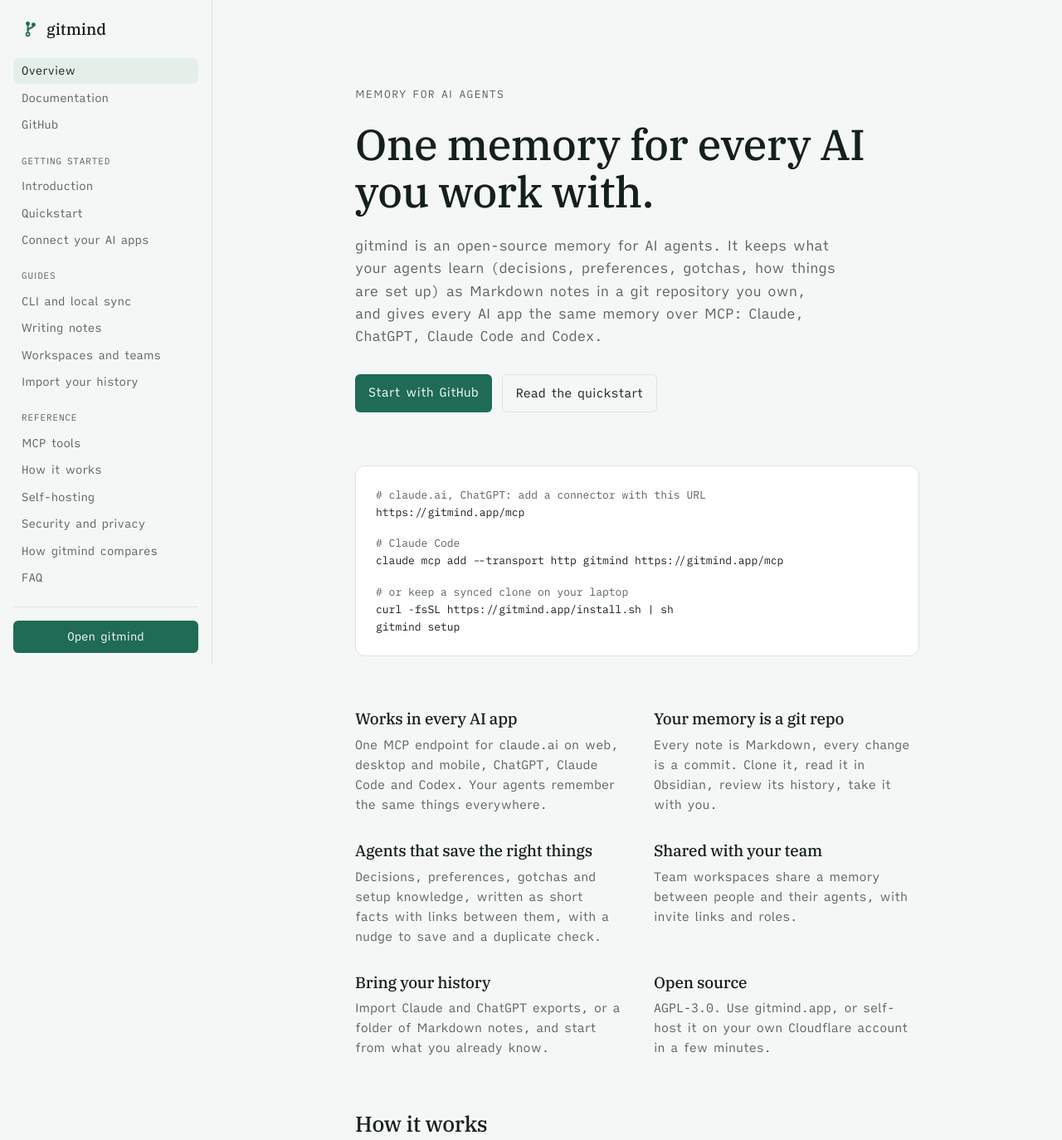
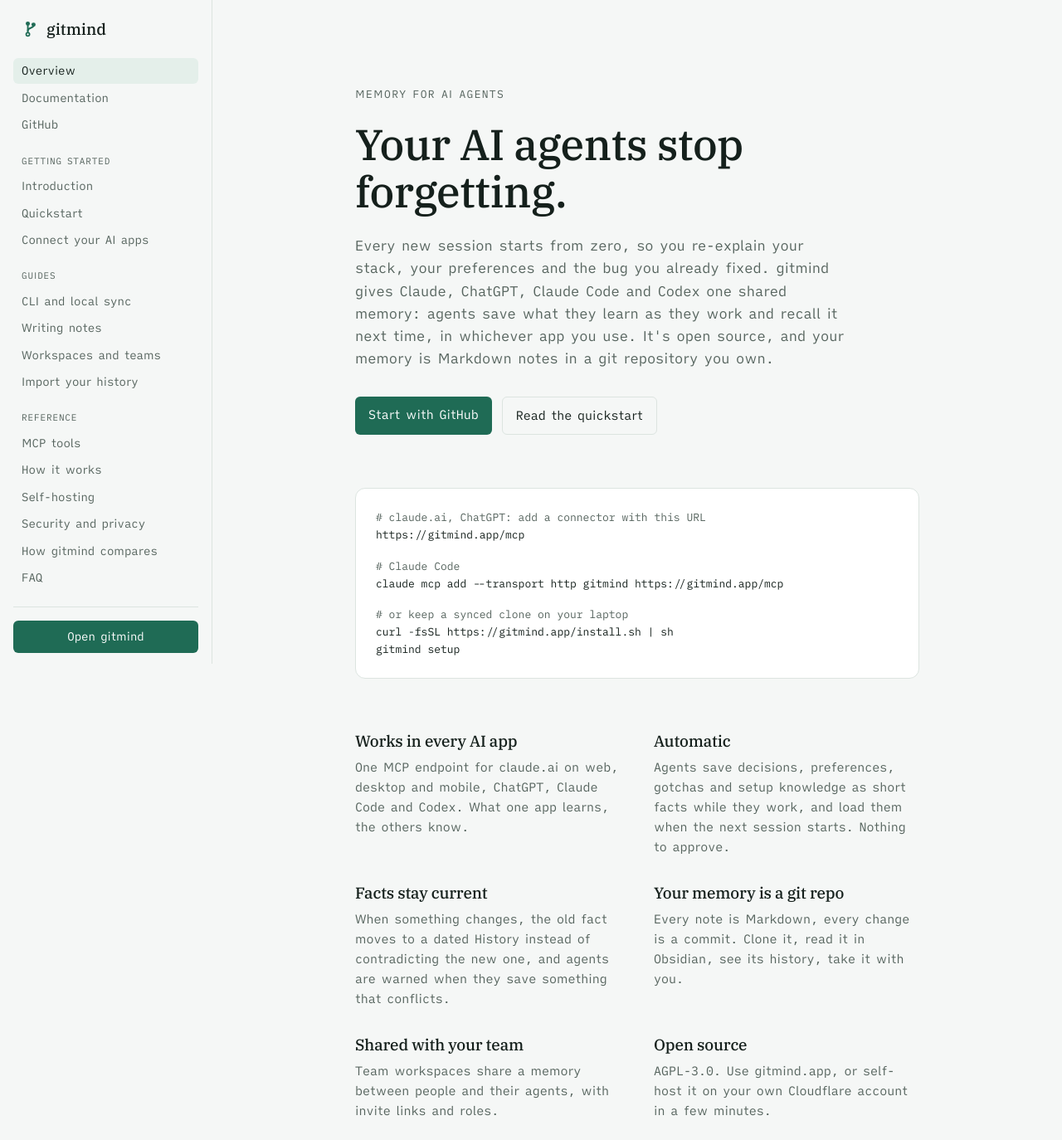
Before and after one commit to dunkbing/gitmind, an Astro site in the folder cloud/site/: page / in a window 1280 px wide. Shown: the top 1374 px of the page at 83% size. Built offline with nearby package versions, Linux system fonts and the light colour scheme; Astro itself is replaced by a stand-in of ours.

Commit message:
Introduce gitmind by the problem it solves: agents that stop forgetting

```diff
--- a/cloud/site/src/layouts/Base.astro
+++ b/cloud/site/src/layouts/Base.astro
@@ -18,7 +18,7 @@ const { title, description, jsonLd, type = "website", modified, markdown, noinde
 const canonical = new URL(Astro.url.pathname, Astro.site).toString();
 const fullTitle = title === "gitmind" ? "gitmind: shared memory for Claude, ChatGPT, Claude Code and Codex" : `${title} · gitmind`;
 const image = new URL("/og.png", Astro.site).toString();
-const imageAlt = "gitmind: one memory for every AI you work with. Markdown notes in a git repository you own, shared over MCP.";
+const imageAlt = "gitmind: your AI agents stop forgetting. One memory shared by Claude, ChatGPT, Claude Code and Codex, as Markdown notes in a git repository you own.";
 ---
 <!doctype html>
 <html lang="en">
--- a/cloud/site/src/pages/index.astro
+++ b/cloud/site/src/pages/index.astro
@@ -3,13 +3,13 @@ import Base from "../layouts/Base.astro";
 import { DEFINITION, REPO, SITE } from "../lib/site.mjs";
 
 const description =
-	"gitmind gives Claude, ChatGPT, Claude Code and Codex one shared memory: Markdown notes in a git repository you own, served to every AI app over MCP.";
+	"Your AI agents stop forgetting. gitmind gives Claude, ChatGPT, Claude Code and Codex one shared memory: Markdown notes in a git repository you own, served to every AI app over MCP.";
 const features = [
-	["Works in every AI app", "One MCP endpoint for claude.ai on web, desktop and mobile, ChatGPT, Claude Code and Codex. Your agents remember the same things everywhere."],
-	["Your memory is a git repo", "Every note is Markdown, every change is a commit. Clone it, read it in Obsidian, review its history, take it with you."],
-	["Agents that save the right things", "Decisions, preferences, gotchas and setup knowledge, written as short facts with links between them, with a nudge to save and a duplicate check."],
+	["Works in every AI app", "One MCP endpoint for claude.ai on web, desktop and mobile, ChatGPT, Claude Code and Codex. What one app learns, the others know."],
+	["Automatic", "Agents save decisions, preferences, gotchas and setup knowledge as short facts while they work, and load them when the next session starts. Nothing to approve."],
+	["Facts stay current", "When something changes, the old fact moves to a dated History instead of contradicting the new one, and agents are warned when they save something that conflicts."],
+	["Your memory is a git repo", "Every note is Markdown, every change is a commit. Clone it, read it in Obsidian, see its history, take it with you."],
 	["Shared with your team", "Team workspaces share a memory between people and their agents, with invite links and roles."],
-	["Bring your history", "Import Claude and ChatGPT exports, or a folder of Markdown notes, and start from what you already know."],
 	["Open source", "AGPL-3.0. Use gitmind.app, or self-host it on your own Cloudflare account in a few minutes."],
 ];
 // Questions people ask AI search about agent memory. Answers are HTML; the
@@ -99,10 +99,11 @@ const jsonLd = {
 <Base title="gitmind" description={description} jsonLd={jsonLd}>
 	<section class="pt-4 md:pt-10">
 		<p class="mb-5 text-[13px] uppercase tracking-[0.1em] text-muted">Memory for AI agents</p>
-		<h1 class="text-[40px] leading-[1.1] md:text-[52px]">One memory for every AI you work with.</h1>
-		<p class="mt-6 max-w-[580px] text-[17px] text-muted">
-			gitmind is an open-source memory for AI agents. It keeps what your agents learn (decisions, preferences, gotchas, how things are set up)
-			as Markdown notes in a git repository you own, and gives every AI app the same memory over MCP: Claude, ChatGPT, Claude Code and Codex.
+		<h1 class="text-[40px] leading-[1.1] md:text-[52px]">Your AI agents stop forgetting.</h1>
+		<p class="mt-6 max-w-[600px] text-[17px] text-muted">
+			Every new session starts from zero, so you re-explain your stack, your preferences and the bug you already fixed. gitmind gives
+			Claude, ChatGPT, Claude Code and Codex one shared memory: agents save what they learn as they work and recall it next time, in
+			whichever app you use. It's open source, and your memory is Markdown notes in a git repository you own.
 		</p>
 		<div class="mt-8 flex flex-wrap gap-3">
 			<a href="/app" class="rounded-md bg-accent px-4 py-2.5 text-accent-ink no-underline hover:opacity-90">Start with GitHub</a>
```
Also changed, not shown: README.md, cloud/site/public/og.png.
